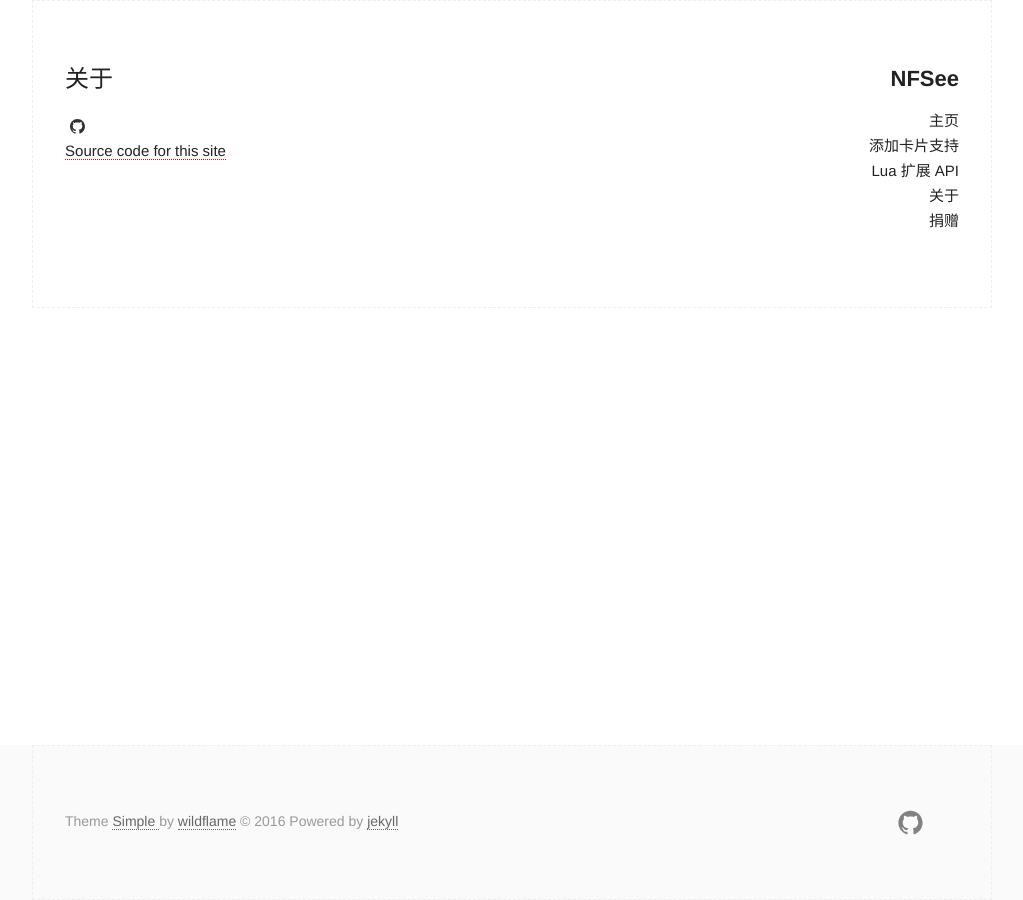
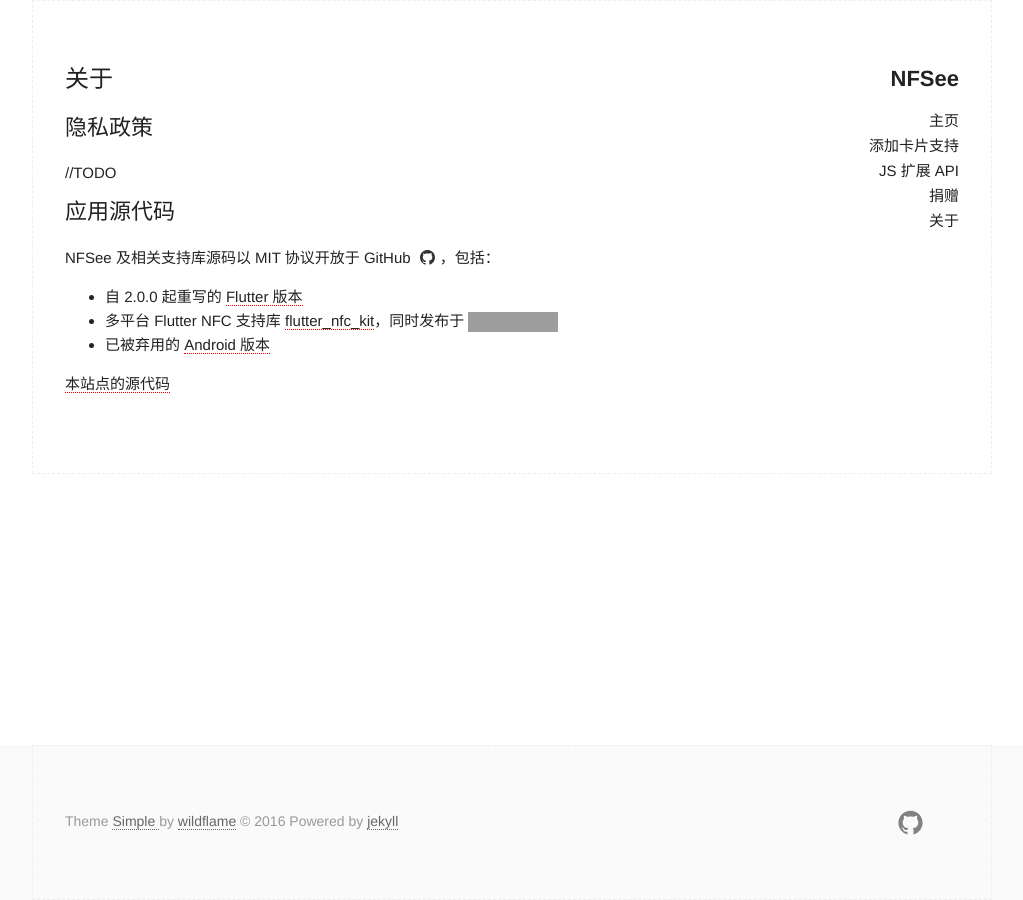
Before and after one commit to nfcim/nfsee-doc, a Jekyll site: the page built from about.md, in a window 1280 px wide. Shown: the whole page, without its empty margins (128-1151 px from the left). Built offline with Jekyll 4.4.1, drawn with Linux system fonts in a browser that asks for light colours; grey boxes are pictures that could not be loaded.

Commit message:
Update doc
Signed-off-by: Harry Chen <i@harrychen.xyz>

```diff
--- a/_config.yml
+++ b/_config.yml
@@ -1,25 +1,33 @@
-# Site settings
 title: NFSee
 lang: zh_CN
-description: > # this means to ignore newlines until "baseurl:"
+description: >
   NFSee is an Android application to read NFC cards.
-baseurl: "" # the subpath of your site, e.g. /blog
-url: "https://nfsee.nfc.im" # the base hostname & protocol for your site
+baseurl: ""
+url: "https://nfsee.nfc.im"
 github_username: nfcim
 
 google_verify: 83dtt0A67mWVlunPoi-hOtHyf-eO_85HTHtRgrXm4Vw
 
-# Build settings
 markdown: kramdown
 kramdown:
   input: GFM
   syntax_highlighter: rouge
 
 
-# Third-party services
-# just leave someone empty to disable it
 # google_analytics:
 disqus_shortname:
 
 # used this for post_excerpt at index_page
 excerpt_separator: <!--description-->
+
+sidebar:
+  - name: 主页
+    url: /
+  - name: 添加卡片支持
+    url: /add-card-support/
+  - name: JS 扩展 API
+    url: /js-extension/
+  - name: 捐赠
+    url: /donate/
+  - name: 关于
+    url: /about/
--- a/_includes/header.html
+++ b/_includes/header.html
@@ -17,13 +17,9 @@
     <div class="site-nav">
       <nav>
         <ul class="page-link">
-          <li><a href="{{ "/" | prepend: site.baseurl }}">主页</a></li>
-          <li><a href="{{ "/add-card-support" | prepend: site.baseurl }}">添加卡片支持</a></li>
-          <li><a href="{{ "/lua-extension" | prepend: site.baseurl }}">Lua 扩展 API</a></li>
-          <!-- <li><a href="{{ "/archive" | prepend: site.baseurl }}">Archive</a></li> -->
-          <li><a href="{{ "/about" | prepend: site.baseurl }}">关于</a></li>
-          <li><a href="{{ "/donate" | prepend: site.baseurl }}">捐赠</a></li>
-          <!-- <li><a href="{{ "/feed.xml" | prepend: site.baseurl }}">RSS</a></li> -->
+          {% for item in site.sidebar %}
+          <li><a href="{{ item.url | prepend: site.baseurl }}">{{ item.name }}</a></li>
+          {% endfor %}
         </ul>
       </nav>
     </div>
--- a/about.md
+++ b/about.md
@@ -4,4 +4,16 @@ title: 关于
 permalink: /about/
 ---
 
- <data data-icon="ei-sc-github"></data>  [Source code for this site](https://github.com/nfcim/nfsee-doc)
+## 隐私政策
+
+//TODO
+
+## 应用源代码
+
+NFSee 及相关支持库源码以 MIT 协议开放于 GitHub <data data-icon="ei-sc-github"></data>，包括：
+
+* 自 2.0.0 起重写的 [Flutter 版本](https://github.com/nfcim/nfsee)
+* 多平台 Flutter NFC 支持库 [flutter_nfc_kit](https://github.com/nfcim/flutter_nfc_kit)，同时发布于 [![pub version](https://img.shields.io/pub/v/flutter_nfc_kit)](https://pub.dev/packages/flutter_nfc_kit)
+* 已被弃用的 [Android 版本](https://github.com/nfcim/nfsee-legacy)
+
+[本站点的源代码](https://github.com/nfcim/nfsee-doc)
```
Also changed, not shown: index.md (+4 -2 lines), js-extension.md (+2 -2 lines).
